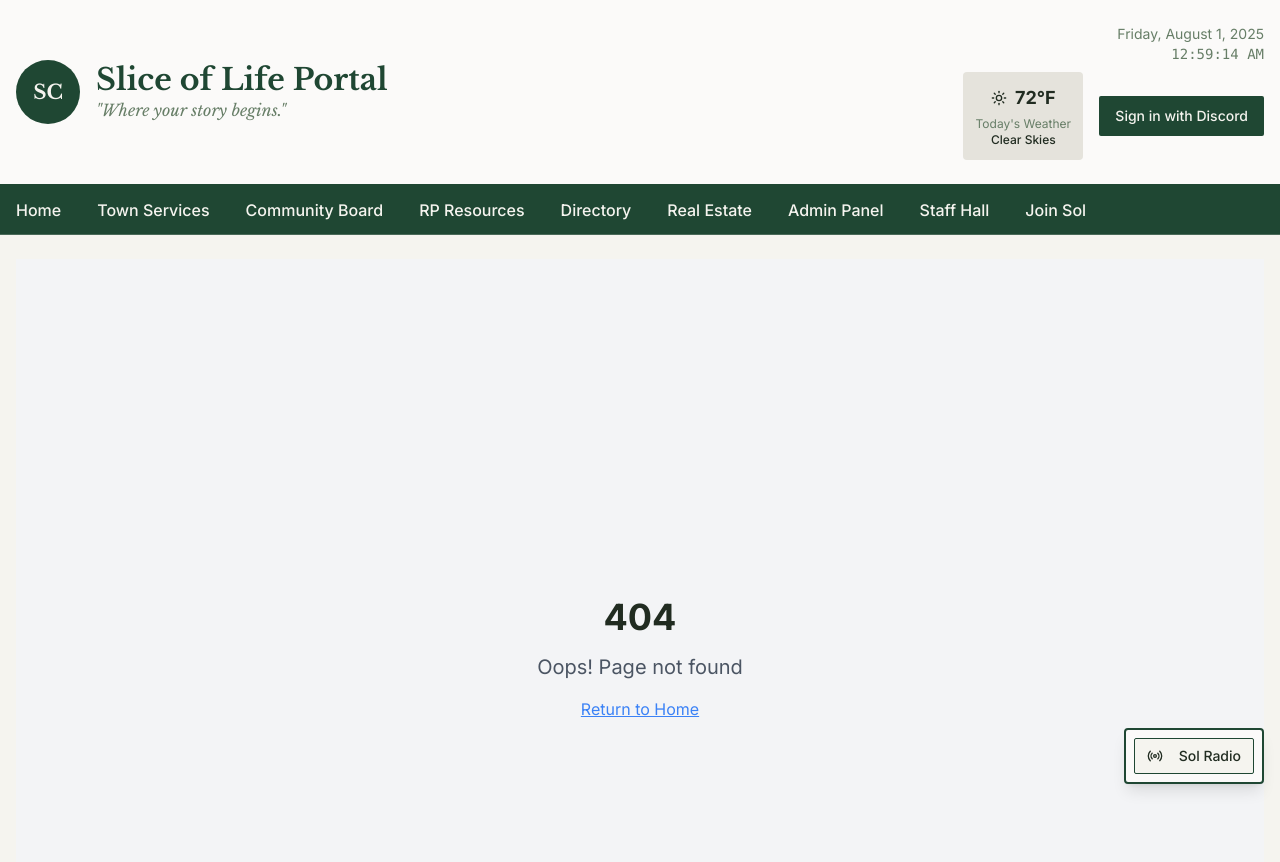
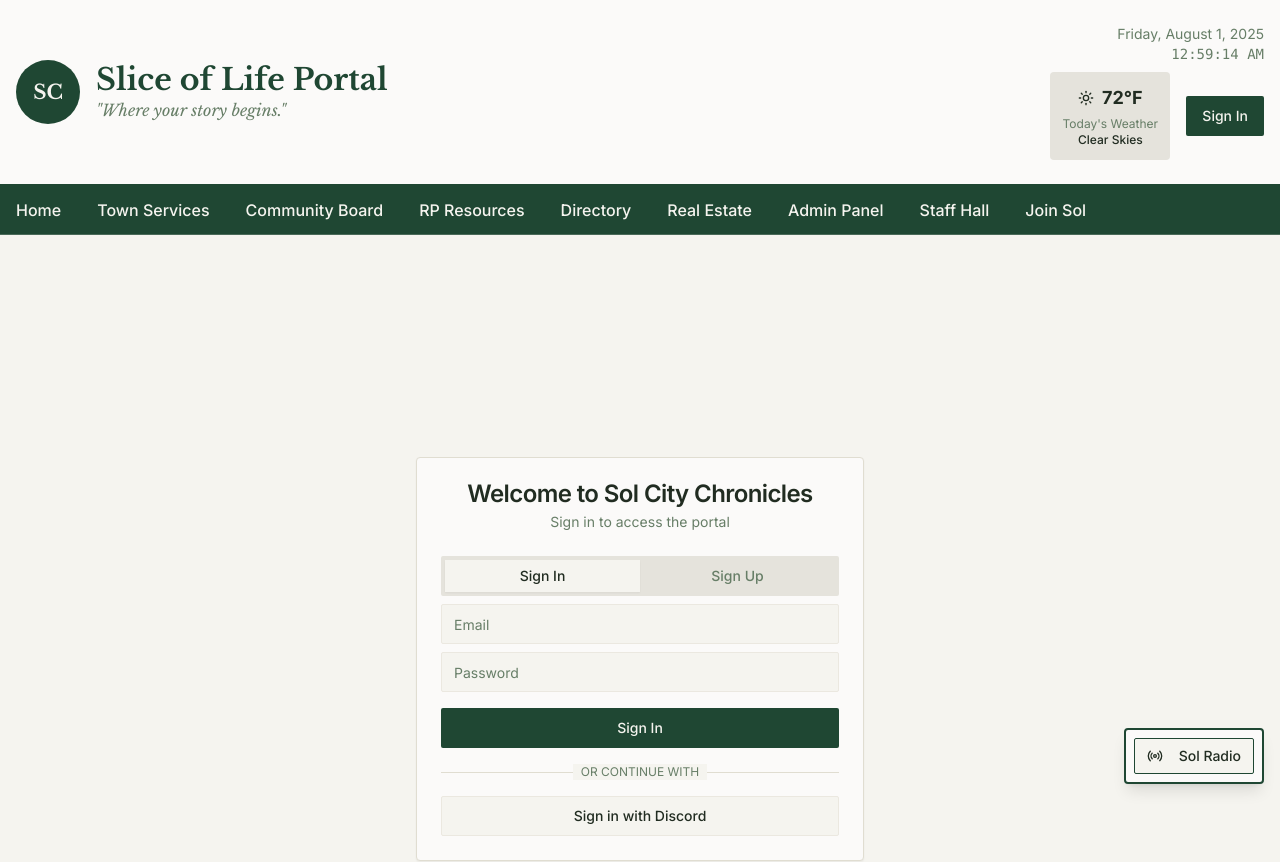
Before and after one commit to slicerp-welcomehome/sol-city-chronicles, a React (Vite) app: page /auth in a window 1280 px wide. Shown: the top 862 px of the page. Built offline with nearby package versions, Linux system fonts and the light colour scheme.

Commit message:
Add email/password login
Implement email and password authentication as an alternative to Discord login, addressing issues with the current Discord authentication method for the admin panel.

```diff
--- a/src/App.tsx
+++ b/src/App.tsx
@@ -12,6 +12,7 @@ import Resources from "./pages/Resources";
 import Directory from "./pages/Directory";
 import RealEstate from "./pages/RealEstate";
 import AdminPanel from "./pages/AdminPanel";
+import Auth from "./pages/Auth";
 import NotFound from "./pages/NotFound";
 
 const queryClient = new QueryClient();
@@ -31,6 +32,7 @@ const App = () => (
             <Route path="/directory" element={<Directory />} />
             <Route path="/real-estate" element={<RealEstate />} />
             <Route path="/admin" element={<AdminPanel />} />
+            <Route path="/auth" element={<Auth />} />
             <Route path="/whisper-wire" element={<WhisperWire />} />
             {/* ADD ALL CUSTOM ROUTES ABOVE THE CATCH-ALL "*" ROUTE */}
             <Route path="*" element={<NotFound />} />
--- a/src/components/AuthButton.tsx
+++ b/src/components/AuthButton.tsx
@@ -86,8 +86,8 @@ export const AuthButton = () => {
   }
 
   return (
-    <Button onClick={signInWithDiscord}>
-      Sign in with Discord
+    <Button onClick={() => window.location.href = '/auth'}>
+      Sign In
     </Button>
   );
 };
--- /dev/null
+++ b/src/pages/Auth.tsx
@@ -0,0 +1,217 @@
+import { useState, useEffect } from 'react';
+import { Button } from '@/components/ui/button';
+import { Input } from '@/components/ui/input';
+import { Card, CardContent, CardDescription, CardHeader, CardTitle } from '@/components/ui/card';
+import { Tabs, TabsContent, TabsList, TabsTrigger } from '@/components/ui/tabs';
+import { supabase } from '@/integrations/supabase/client';
+import { useToast } from '@/hooks/use-toast';
+import { useAuth } from '@/hooks/useAuth';
+import { Navigate } from 'react-router-dom';
+import { Loader2 } from 'lucide-react';
+
+export default function Auth() {
+  const [email, setEmail] = useState('');
+  const [password, setPassword] = useState('');
+  const [loading, setLoading] = useState(false);
+  const { toast } = useToast();
+  const { user, loading: authLoading } = useAuth();
+
+  // Redirect if already authenticated
+  if (authLoading) {
+    return (
+      <div className="min-h-screen flex items-center justify-center">
+        <Loader2 className="h-8 w-8 animate-spin" />
+      </div>
+    );
+  }
+
+  if (user) {
+    return <Navigate to="/" replace />;
+  }
+
+  const signInWithEmail = async (e: React.FormEvent) => {
+    e.preventDefault();
+    if (!email || !password) return;
+
+    setLoading(true);
+    try {
+      const { error } = await supabase.auth.signInWithPassword({
+        email,
+        password,
+      });
+
+      if (error) {
+        toast({
+          title: "Sign In Error",
+          description: error.message,
+          variant: "destructive",
+        });
+      } else {
+        toast({
+          title: "Welcome back!",
+          description: "You have been signed in successfully.",
+        });
+      }
+    } catch (error) {
+      toast({
+        title: "Error",
+        description: "An unexpected error occurred.",
+        variant: "destructive",
+      });
+    } finally {
+      setLoading(false);
+    }
+  };
+
+  const signUpWithEmail = async (e: React.FormEvent) => {
+    e.preventDefault();
+    if (!email || !password) return;
+
+    setLoading(true);
+    try {
+      const redirectUrl = `${window.location.origin}/`;
+
+      const { error } = await supabase.auth.signUp({
+        email,
+        password,
+        options: {
+          emailRedirectTo: redirectUrl
+        }
+      });
+
+      if (error) {
+        toast({
+          title: "Sign Up Error",
+          description: error.message,
+          variant: "destructive",
+        });
+      } else {
+        toast({
+          title: "Check your email",
+          description: "We've sent you a confirmation link.",
+        });
+      }
+    } catch (error) {
+      toast({
+        title: "Error",
+        description: "An unexpected error occurred.",
+        variant: "destructive",
+      });
+    } finally {
+      setLoading(false);
+    }
+  };
+
+  const signInWithDiscord = async () => {
+    const redirectUrl = `${window.location.origin}/`;
+
+    const { error } = await supabase.auth.signInWithOAuth({
+      provider: 'discord',
+      options: {
+        redirectTo: redirectUrl
+      }
+    });
+
+    if (error) {
+      toast({
+        title: "Authentication Error",
+        description: error.message,
+        variant: "destructive",
+      });
+    }
+  };
+
+  return (
+    <div className="min-h-screen flex items-center justify-center bg-background p-4">
+      <Card className="w-full max-w-md">
+        <CardHeader className="text-center">
+          <CardTitle>Welcome to Sol City Chronicles</CardTitle>
+          <CardDescription>Sign in to access the portal</CardDescription>
+        </CardHeader>
+        <CardContent>
+          <Tabs defaultValue="signin" className="w-full">
+            <TabsList className="grid w-full grid-cols-2">
+              <TabsTrigger value="signin">Sign In</TabsTrigger>
+              <TabsTrigger value="signup">Sign Up</TabsTrigger>
+            </TabsList>
+
+            <TabsContent value="signin" className="space-y-4">
+              <form onSubmit={signInWithEmail} className="space-y-4">
+                <div className="space-y-2">
+                  <Input
+                    type="email"
+                    placeholder="Email"
+                    value={email}
+                    onChange={(e) => setEmail(e.target.value)}
+                    required
+                  />
+                  <Input
+                    type="password"
+                    placeholder="Password"
+                    value={password}
+                    onChange={(e) => setPassword(e.target.value)}
+                    required
+                  />
+                </div>
+                <Button type="submit" className="w-full" disabled={loading}>
+                  {loading ? <Loader2 className="h-4 w-4 animate-spin" /> : 'Sign In'}
+                </Button>
+              </form>
+
+              <div className="relative">
+                <div className="absolute inset-0 flex items-center">
+                  <span className="w-full border-t" />
+                </div>
+                <div className="relative flex justify-center text-xs uppercase">
+                  <span className="bg-background px-2 text-muted-foreground">Or continue with</span>
+                </div>
+              </div>
+
+              <Button variant="outline" onClick={signInWithDiscord} className="w-full">
+                Sign in with Discord
+              </Button>
+            </TabsContent>
+
+            <TabsContent value="signup" className="space-y-4">
+              <form onSubmit={signUpWithEmail} className="space-y-4">
+                <div className="space-y-2">
+                  <Input
+                    type="email"
+                    placeholder="Email"
+                    value={email}
+                    onChange={(e) => setEmail(e.target.value)}
+                    required
+                  />
+                  <Input
+                    type="password"
+                    placeholder="Password (min 6 characters)"
+                    value={password}
+                    onChange={(e) => setPassword(e.target.value)}
+                    required
+                    minLength={6}
+                  />
+                </div>
+                <Button type="submit" className="w-full" disabled={loading}>
+                  {loading ? <Loader2 className="h-4 w-4 animate-spin" /> : 'Sign Up'}
+                </Button>
+              </form>
+
+              <div className="relative">
+                <div className="absolute inset-0 flex items-center">
+                  <span className="w-full border-t" />
+                </div>
+                <div className="relative flex justify-center text-xs uppercase">
+                  <span className="bg-background px-2 text-muted-foreground">Or continue with</span>
+                </div>
+              </div>
+
+              <Button variant="outline" onClick={signInWithDiscord} className="w-full">
+                Sign up with Discord
+              </Button>
+            </TabsContent>
+          </Tabs>
+        </CardContent>
+      </Card>
+    </div>
+  );
+}
```
